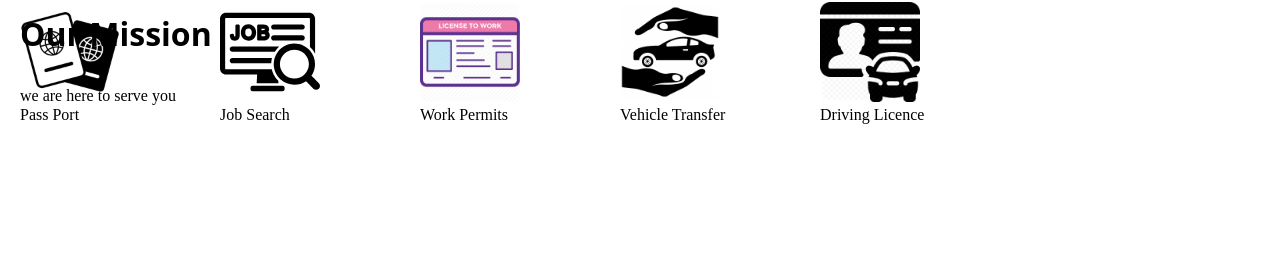
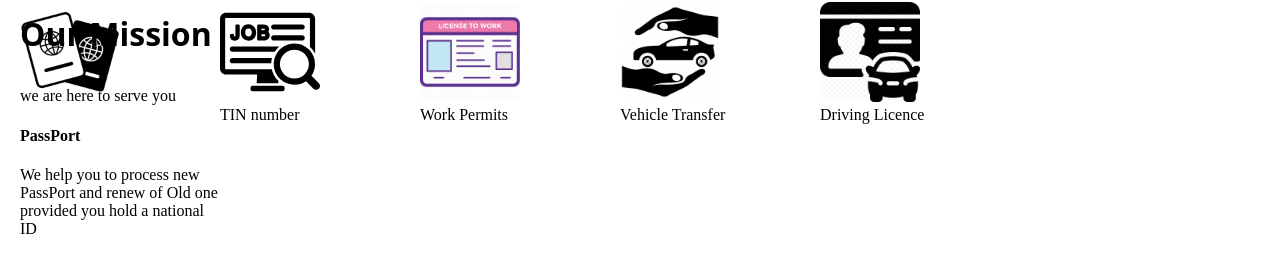
Before and after one commit to katsisaac50/goodtimessolutions, a React (Create React App) app: page / in a window 1280 px wide. Shown: the part 516-788 px from the top of the page. Built offline with nearby package versions, Linux system fonts and the light colour scheme.

Commit message:
Job Search replaced with TIN number

```diff
--- a/src/App.js
+++ b/src/App.js
@@ -33,11 +33,12 @@ function App() {
           </div>
           <div class="item-a">
             <img src={passporticon} width='50%' alt="pass"></img> <br/>
-            <span>Pass Port</span>
+            <h4>PassPort</h4>
+            <p>We help you to process new PassPort and renew of Old one provided you hold a national ID</p>
           </div>
           <div class="item-b">
             <img src={jobsearchicon} width='50%' alt="pass"></img> <br/>
-            <span>Job Search</span>
+            <span>TIN number</span>
           </div>
           <div class="item-c">
             <img src={WorkPermitsicon} width='50%' alt="pass"></img> <br/>
```
